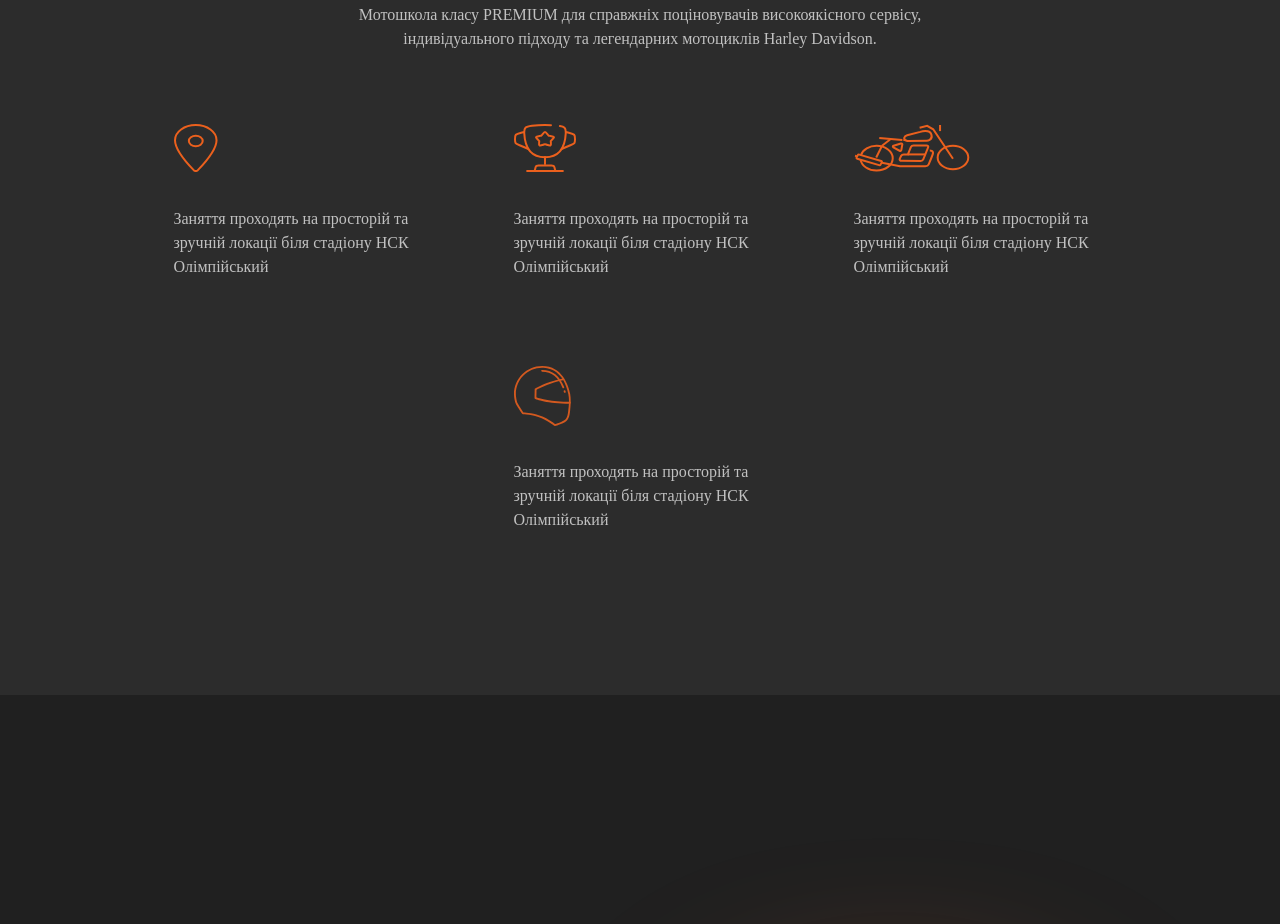
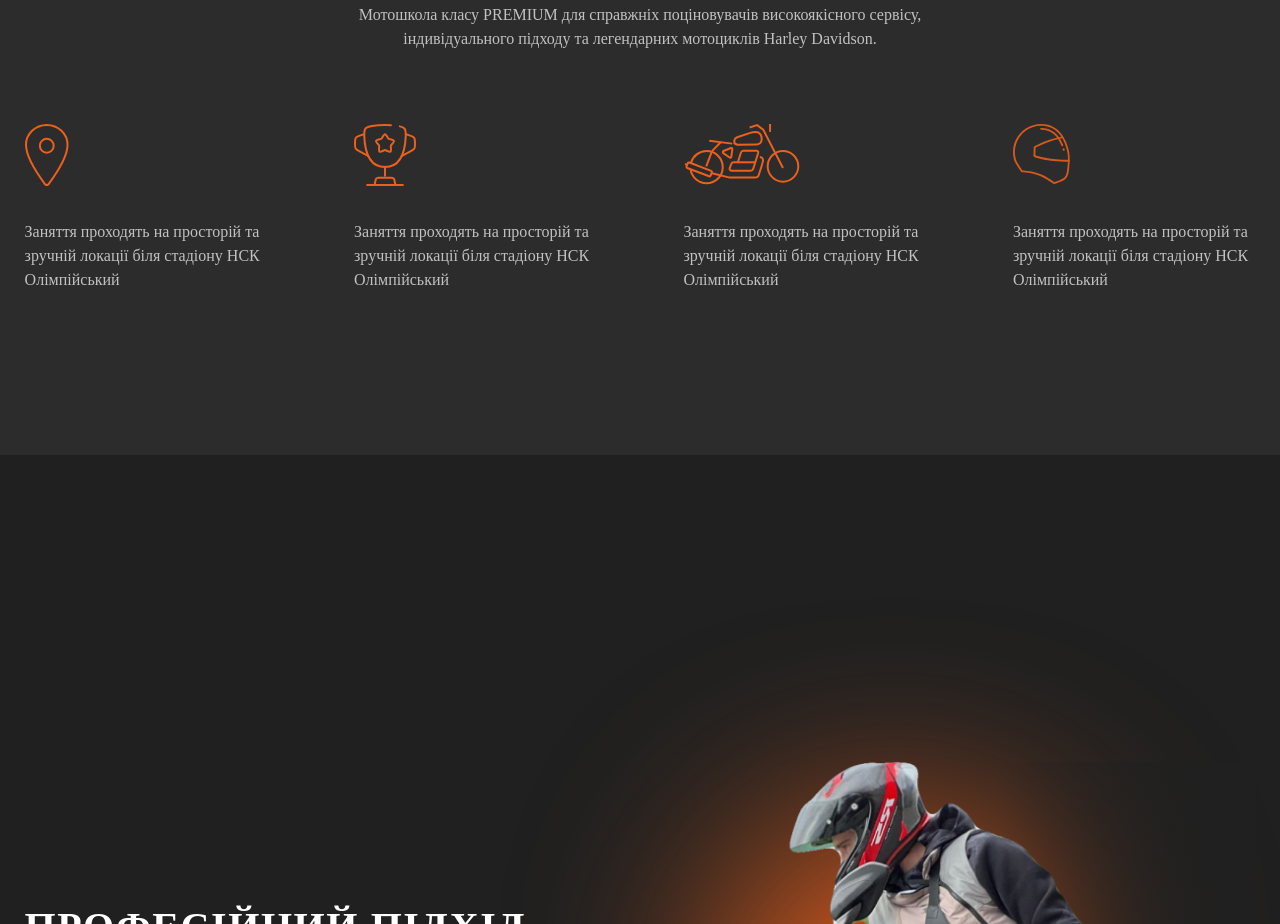
Before and after one commit to bambuuk/rsmoto-school, a React (Create React App) app: page / in a window 1280 px wide. Shown: the part 1340-2264 px from the top of the page. Built offline with nearby package versions, Linux system fonts and the light colour scheme.

Commit message:
change image in AboutStuding component

```diff
--- a/src/components/AboutStudying.js
+++ b/src/components/AboutStudying.js
@@ -3,7 +3,12 @@ function AboutStudying() {
     <section className="bg-[#2C2C2C]">
       <div className="px-[15px] mx-0 sm:mx-[9.6px] pt-[73px] pb-[163px]">
         <div className="flex flex-col items-center">
-          <div data-aos="fade-down" data-aos-delay="100" data-aos-once="true" className="flex flex-col items-center">
+          <div
+            data-aos="fade-down"
+            data-aos-delay="100"
+            data-aos-once="true"
+            className="flex flex-col items-center"
+          >
             <h2 className="text-[#fff] text-base sm:text-[36px] md:text-[40px] font-bold leading-normal tracking-[1.6px] uppercase max-w-[816px] text-center">
               НОВИЙ РІВЕНЬ навчання, сервісу та результатів.
             </h2>
@@ -14,30 +19,35 @@ function AboutStudying() {
               Davidson.
             </div>
           </div>
-          <div className="flex justify-center gap-[87px] mt-[73px] flex-wrap">
-            <div data-aos="fade-down" data-aos-delay="100" data-aos-once="true" className="max-w-[253px] flex flex-col">
+          <div className="grid grid-cols-1 sm:grid-cols-2 xl:grid-cols-4 justify-center gap-[87px] mt-[73px] flex-wrap">
+            <div
+              data-aos="fade-down"
+              data-aos-delay="100"
+              data-aos-once="true"
+              className="max-w-[253px] flex flex-col"
+            >
               <div className="flex flex-auto justify-center md:justify-start">
                 <svg
                   width="44"
-                  height="49"
-                  viewBox="0 0 44 49"
+                  height="62"
+                  viewBox="0 0 44 62"
                   fill="none"
                   xmlns="http://www.w3.org/2000/svg"
                 >
                   <path
-                    d="M21.7703 1C10.3033 1 1 7.80106 1 16.1775C1 25.8157 14.8468 41.0896 19.9312 46.3652C20.1423 46.5879 20.4189 46.7691 20.7385 46.894C21.0581 47.019 21.4116 47.0841 21.7703 47.0841C22.1289 47.0841 22.4824 47.019 22.802 46.894C23.1216 46.7691 23.3982 46.5879 23.6093 46.3652C28.6937 41.0918 42.5405 25.8235 42.5405 16.1775C42.5405 7.80106 33.2372 1 21.7703 1Z"
+                    d="M21.7703 1C10.3033 1 1 9.85477 1 20.7606C1 33.3093 14.8468 53.1954 19.9312 60.064C20.1423 60.3539 20.4189 60.5899 20.7385 60.7525C21.0581 60.9152 21.4116 61 21.7703 61C22.1289 61 22.4824 60.9152 22.802 60.7525C23.1216 60.5899 23.3982 60.3539 23.6093 60.064C28.6937 53.1983 42.5405 33.3194 42.5405 20.7606C42.5405 9.85477 33.2372 1 21.7703 1Z"
                     stroke="#EB601D"
-                    strokeWidth="2"
-                    strokeLinecap="round"
-                    strokeLinejoin="round"
-                  />
+                    stroke-width="2"
+                    stroke-linecap="round"
+                    stroke-linejoin="round"
+                  ></path>
                   <path
-                    d="M21.7701 22.2706C25.5938 22.2706 28.6935 19.8898 28.6935 16.9529C28.6935 14.0161 25.5938 11.6353 21.7701 11.6353C17.9464 11.6353 14.8467 14.0161 14.8467 16.9529C14.8467 19.8898 17.9464 22.2706 21.7701 22.2706Z"
+                    d="M21.7701 28.6937C25.5938 28.6937 28.6935 25.594 28.6935 21.7703C28.6935 17.9466 25.5938 14.8469 21.7701 14.8469C17.9464 14.8469 14.8467 17.9466 14.8467 21.7703C14.8467 25.594 17.9464 28.6937 21.7701 28.6937Z"
                     stroke="#EB601D"
-                    strokeWidth="2"
-                    strokeLinecap="round"
-                    strokeLinejoin="round"
-                  />
+                    stroke-width="2"
+                    stroke-linecap="round"
+                    stroke-linejoin="round"
+                  ></path>
                 </svg>
               </div>
               <p className="mt-[33.92px] text-[#C1C1C1] text-base font-normal text-center md:text-left">
@@ -46,39 +56,44 @@ function AboutStudying() {
               </p>
             </div>
 
-            <div data-aos="fade-down" data-aos-delay="300" data-aos-once="true" className="max-w-[253px] flex flex-col">
-              <div className="flex flex-auto justify-center md:justify-start">
+            <div
+              data-aos="fade-down"
+              data-aos-delay="300"
+              data-aos-once="true"
+              className="max-w-[253px] flex flex-col"
+            >
+              <div className="flex flex-auto justify-center md:justify-start w-[62px] max-h-[62px]">
                 <svg
                   width="62"
-                  height="49"
-                  viewBox="0 0 62 49"
+                  height="62"
+                  viewBox="0 0 62 62"
                   fill="none"
                   xmlns="http://www.w3.org/2000/svg"
                 >
                   <path
-                    d="M31 32.9767V40.0304"
+                    d="M31 42.6327V51.8164"
                     stroke="#EB601D"
-                    strokeWidth="2"
-                    strokeLinecap="round"
-                  />
+                    stroke-width="2"
+                    stroke-linecap="round"
+                  ></path>
                   <path
-                    d="M41.4081 47.0841H20.5918L21.6029 43.2559C21.7376 42.7444 22.1015 42.2841 22.6328 41.9533C23.1641 41.6224 23.8299 41.4415 24.5172 41.4412H37.4828C38.17 41.4415 38.8358 41.6224 39.3671 41.9533C39.8984 42.2841 40.2623 42.7444 40.397 43.2559L41.4081 47.0841Z"
+                    d="M41.4081 61H20.5918L21.6029 56.0159C21.7376 55.3499 22.1015 54.7506 22.6328 54.3198C23.1641 53.8891 23.8299 53.6535 24.5172 53.6531H37.4828C38.17 53.6535 38.8358 53.8891 39.3671 54.3198C39.8984 54.7506 40.2623 55.3499 40.397 56.0159L41.4081 61Z"
                     stroke="#EB601D"
-                    strokeWidth="2"
-                    strokeLinecap="round"
-                    strokeLinejoin="round"
-                  />
+                    stroke-width="2"
+                    stroke-linecap="round"
+                    stroke-linejoin="round"
+                  ></path>
                   <path
-                    d="M52 8.05371L54.847 8.76698C57.817 9.51185 59.302 9.88428 60.151 10.7714C61 11.6584 61 12.8367 61 15.1909V15.3557C61 17.2969 61 18.2697 60.379 19.0642C59.758 19.8588 58.627 20.3305 56.371 21.2763L47.5 24.9826M10 8.05371L7.153 8.76698C4.183 9.51185 2.698 9.88428 1.849 10.7714C1 11.6584 1 12.8389 1 15.1909V15.3557C1 17.2969 1 18.2697 1.621 19.0642C2.242 19.8588 3.373 20.3305 5.629 21.2763L14.5 24.9826M28.438 10.3628C29.578 8.82115 30.148 8.05371 31 8.05371C31.852 8.05371 32.422 8.82115 33.562 10.3628L33.856 10.7601C34.18 11.198 34.342 11.4147 34.594 11.5591C34.849 11.7036 35.164 11.7577 35.794 11.8638L36.364 11.9631C38.578 12.3401 39.685 12.5274 39.949 13.164C40.213 13.8027 39.457 14.4664 37.948 15.7936L37.558 16.1367C37.129 16.5136 36.913 16.701 36.817 16.9357C36.721 17.1705 36.754 17.421 36.817 17.9244L36.877 18.3826C37.105 20.1545 37.219 21.0415 36.532 21.4343C35.842 21.827 34.804 21.4681 32.731 20.7503L32.197 20.5653C31.606 20.3621 31.312 20.2605 31 20.2605C30.688 20.2605 30.394 20.3621 29.803 20.5653L29.269 20.7503C27.196 21.4704 26.158 21.827 25.468 21.4343C24.778 21.0415 24.895 20.1545 25.123 18.3826L25.183 17.9244C25.246 17.421 25.279 17.1705 25.183 16.9357C25.087 16.7032 24.871 16.5136 24.442 16.1367L24.052 15.7936C22.543 14.4664 21.787 13.8027 22.051 13.164C22.315 12.5274 23.422 12.3401 25.636 11.9631L26.206 11.8638C26.836 11.7577 27.151 11.7058 27.406 11.5591C27.658 11.4147 27.82 11.198 28.144 10.7601L28.438 10.3628Z"
+                    d="M52 10.1837L54.847 11.1123C57.817 12.0821 59.302 12.567 60.151 13.7219C61 14.8769 61 16.4109 61 19.4761V19.6906C61 22.2179 61 23.4846 60.379 24.519C59.758 25.5535 58.627 26.1677 56.371 27.399L47.5 32.2245M10 10.1837L7.153 11.1123C4.183 12.0821 2.698 12.567 1.849 13.7219C1 14.8769 1 16.4139 1 19.4761V19.6906C1 22.2179 1 23.4846 1.621 24.519C2.242 25.5535 3.373 26.1677 5.629 27.399L14.5 32.2245M28.438 13.19C29.578 11.1828 30.148 10.1837 31 10.1837C31.852 10.1837 32.422 11.1828 33.562 13.19L33.856 13.7072C34.18 14.2774 34.342 14.5595 34.594 14.7476C34.849 14.9357 35.164 15.0062 35.794 15.1443L36.364 15.2736C38.578 15.7644 39.685 16.0083 39.949 16.837C40.213 17.6687 39.457 18.5327 37.948 20.2607L37.558 20.7074C37.129 21.1982 36.913 21.4421 36.817 21.7477C36.721 22.0534 36.754 22.3796 36.817 23.0349L36.877 23.6315C37.105 25.9384 37.219 27.0934 36.532 27.6047C35.842 28.1161 34.804 27.6488 32.731 26.7143L32.197 26.4733C31.606 26.2088 31.312 26.0766 31 26.0766C30.688 26.0766 30.394 26.2088 29.803 26.4733L29.269 26.7143C27.196 27.6517 26.158 28.1161 25.468 27.6047C24.778 27.0934 24.895 25.9384 25.123 23.6315L25.183 23.0349C25.246 22.3796 25.279 22.0534 25.183 21.7477C25.087 21.445 24.871 21.1982 24.442 20.7074L24.052 20.2607C22.543 18.5327 21.787 17.6687 22.051 16.837C22.315 16.0083 23.422 15.7644 25.636 15.2736L26.206 15.1443C26.836 15.0062 27.151 14.9386 27.406 14.7476C27.658 14.5595 27.82 14.2774 28.144 13.7072L28.438 13.19Z"
                     stroke="#EB601D"
-                    strokeWidth="2"
-                  />
+                    stroke-width="2"
+                  ></path>
                   <path
-                    d="M48.8751 47.0841H13.126M45.896 2.05126C48.1035 2.37615 49.4143 2.7356 50.5433 3.81395C51.9644 5.1642 51.8899 6.62274 51.738 9.53983C51.2017 20.0307 48.1631 33.259 31.0035 33.259C13.844 33.259 10.8024 20.033 10.2602 9.53983C10.1112 6.62274 10.0367 5.16189 11.4518 3.81395C12.8698 2.4637 14.5649 2.2425 17.9581 1.8001C22.2693 1.2536 26.6319 0.986155 31.0005 1.00055C33.1395 1.00055 35.1296 1.05816 36.9587 1.15724"
+                    d="M48.8751 61H13.126M45.896 2.3687C48.1035 2.7917 49.4143 3.25969 50.5433 4.66367C51.9644 6.42165 51.8899 8.32063 51.738 12.1186C51.2017 25.7774 48.1631 43.0002 31.0035 43.0002C13.844 43.0002 10.8024 25.7804 10.2602 12.1186C10.1112 8.32063 10.0367 6.41865 11.4518 4.66367C12.8698 2.9057 14.5649 2.6177 17.9581 2.04171C22.2693 1.33018 26.6319 0.981974 31.0005 1.00072C33.1395 1.00072 35.1296 1.07572 36.9587 1.20472"
                     stroke="#EB601D"
-                    strokeWidth="2"
-                    strokeLinecap="round"
-                  />
+                    stroke-width="2"
+                    stroke-linecap="round"
+                  ></path>
                 </svg>
               </div>
               <p className="mt-[33.92px] text-[#C1C1C1] text-base font-normal text-center md:text-left">
@@ -87,99 +102,104 @@ function AboutStudying() {
               </p>
             </div>
 
-            <div data-aos="fade-down" data-aos-delay="500" data-aos-once="true" className="max-w-[253px] flex flex-col">
+            <div
+              data-aos="fade-down"
+              data-aos-delay="500"
+              data-aos-once="true"
+              className="max-w-[253px] flex flex-col"
+            >
               <div className="flex flex-auto justify-center md:justify-start">
                 <svg
                   width="116"
-                  height="48"
-                  viewBox="0 0 116 48"
+                  height="61"
+                  viewBox="0 0 116 61"
                   fill="none"
                   xmlns="http://www.w3.org/2000/svg"
                 >
                   <path
-                    d="M7.03974 30.8245C8.94222 25.617 15.1838 21.7981 22.5866 21.7981C31.5019 21.7981 38.7307 27.3367 38.7307 34.1675C38.7307 40.9983 31.5019 46.5369 22.5866 46.5369C14.4396 46.5369 7.69991 41.9133 6.59863 35.9034"
+                    d="M7.03974 38.8305C8.94222 32.0504 15.1838 27.0784 22.5866 27.0784C31.5019 27.0784 38.7307 34.2895 38.7307 43.1829C38.7307 52.0764 31.5019 59.2875 22.5866 59.2875C14.4396 59.2875 7.69991 53.2678 6.59863 45.443"
                     stroke="#EB601D"
-                    strokeWidth="2"
-                    strokeMiterlimit="10"
-                  />
+                    stroke-width="2"
+                    stroke-miterlimit="10"
+                  ></path>
                   <path
-                    d="M98.9711 45.2678C107.43 45.2678 114.287 40.0139 114.287 33.5329C114.287 27.052 107.43 21.7981 98.9711 21.7981C90.5124 21.7981 83.6553 27.052 83.6553 33.5329C83.6553 40.0139 90.5124 45.2678 98.9711 45.2678Z"
+                    d="M98.9711 57.6351C107.43 57.6351 114.287 50.7948 114.287 42.3568C114.287 33.9187 107.43 27.0784 98.9711 27.0784C90.5124 27.0784 83.6553 33.9187 83.6553 42.3568C83.6553 50.7948 90.5124 57.6351 98.9711 57.6351Z"
                     stroke="#EB601D"
-                    strokeWidth="2"
-                    strokeMiterlimit="10"
-                  />
+                    stroke-width="2"
+                    stroke-miterlimit="10"
+                  ></path>
                   <path
-                    d="M25.2549 13.9326L48.1686 16.0685"
+                    d="M25.2549 16.8379L48.1686 19.6188"
                     stroke="#EB601D"
-                    strokeWidth="2"
-                    strokeMiterlimit="10"
-                  />
+                    stroke-width="2"
+                    stroke-miterlimit="10"
+                  ></path>
                   <path
-                    d="M28.042 21.7981L36.7112 15.0018"
+                    d="M28.042 27.0785L36.7112 18.23"
                     stroke="#EB601D"
-                    strokeWidth="2"
-                    strokeMiterlimit="10"
-                  />
+                    stroke-width="2"
+                    stroke-miterlimit="10"
+                  ></path>
                   <path
-                    d="M22.2236 33.5329L28.0421 21.7981"
+                    d="M22.2236 42.3568L28.0421 27.0784"
                     stroke="#EB601D"
-                    strokeWidth="2"
-                    strokeMiterlimit="10"
-                  />
+                    stroke-width="2"
+                    stroke-miterlimit="10"
+                  ></path>
                   <path
-                    d="M98.9713 34.7399L79.2054 5.29477L73.1438 1.85754L65.627 3.71525"
+                    d="M98.9713 43.9283L79.2054 5.59161L73.1438 1.11646L65.627 3.53513"
                     stroke="#EB601D"
-                    strokeWidth="2"
-                    strokeMiterlimit="10"
-                  />
+                    stroke-width="2"
+                    stroke-miterlimit="10"
+                  ></path>
                   <path
-                    d="M75.8108 26.3802C75.8108 26.3802 79.9339 26.3802 78.8416 29.9094C78.0644 32.427 75.8679 37.5886 74.6706 40.343C74.1964 41.4351 72.8641 42.1708 71.3607 42.1708H46.5355C45.9294 42.1708 45.3232 42.1156 44.7351 42.0029L27.9219 38.8255"
+                    d="M75.8108 33.0443C75.8108 33.0443 79.9339 33.0443 78.8416 37.6392C78.0644 40.917 75.8679 47.6372 74.6706 51.2233C74.1964 52.6452 72.8641 53.6031 71.3607 53.6031H46.5355C45.9294 53.6031 45.3232 53.5312 44.7351 53.3846L27.9219 49.2477"
                     stroke="#EB601D"
-                    strokeWidth="2"
-                    strokeMiterlimit="10"
-                  />
+                    stroke-width="2"
+                    stroke-miterlimit="10"
+                  ></path>
                   <path
-                    d="M39.5594 21.7613L46.8842 19.446C47.5954 19.2299 48.3636 19.6323 48.3636 20.2186L47.3193 26.0722C47.3193 26.7435 46.3321 27.1367 45.6179 26.7504L39.3133 23.3615C38.5361 22.943 38.6772 22.0303 39.5594 21.7636V21.7613Z"
+                    d="M39.5594 27.0305L46.8842 24.0162C47.5954 23.7348 48.3636 24.2586 48.3636 25.022L47.3193 32.6432C47.3193 33.5173 46.3321 34.0291 45.6179 33.5262L39.3133 29.114C38.5361 28.5692 38.6772 27.3808 39.5594 27.0335V27.0305Z"
                     stroke="#EB601D"
-                    strokeWidth="2"
-                    strokeMiterlimit="10"
-                  />
+                    stroke-width="2"
+                    stroke-miterlimit="10"
+                  ></path>
                   <path
-                    d="M69.2396 35.4252L71.1211 30.7694L74.2029 23.1454C74.524 22.3384 73.7378 21.5222 72.6365 21.5222H59.4362C58.3079 21.5222 57.3117 22.0832 56.9756 22.9086L53.8698 30.4176L49.8038 30.3808C48.6365 30.3693 47.5892 30.9234 47.1871 31.7649L45.7108 34.8504C45.2487 35.816 46.1789 36.8414 47.5232 36.846L66.62 36.9058C67.8233 36.9104 68.8856 36.3103 69.2366 35.4298L69.2396 35.4252Z"
+                    d="M69.2396 44.8204L71.1211 38.7587L74.2029 28.8326C74.524 27.7819 73.7378 26.7192 72.6365 26.7192H59.4362C58.3079 26.7192 57.3117 27.4496 56.9756 28.5243L53.8698 38.3008L49.8038 38.2529C48.6365 38.2379 47.5892 38.9593 47.1871 40.0549L45.7108 44.0721C45.2487 45.3293 46.1789 46.6644 47.5232 46.6703L66.62 46.7482C67.8233 46.7542 68.8856 45.9729 69.2366 44.8264L69.2396 44.8204Z"
                     stroke="#EB601D"
-                    strokeWidth="2"
-                    strokeMiterlimit="10"
-                  />
+                    stroke-width="2"
+                    stroke-miterlimit="10"
+                  ></path>
                   <path
-                    d="M53.8701 30.4153H71.1214"
+                    d="M53.8701 38.2977H71.1214"
                     stroke="#EB601D"
-                    strokeWidth="2"
-                    strokeMiterlimit="10"
-                  />
+                    stroke-width="2"
+                    stroke-miterlimit="10"
+                  ></path>
                   <path
-                    d="M52.6692 16.7491C53.1433 16.9285 53.6715 17.0113 54.1996 17.0044L72.7773 16.6825C72.7773 16.6825 78.9768 16.6825 77.4554 10.7645C75.934 4.84647 66.2506 7.84685 66.2506 7.84685L53.1253 11.199C51.67 11.5715 50.5387 12.4957 50.2596 13.6499C50.0106 14.6753 50.3766 15.8801 52.6722 16.7491H52.6692Z"
+                    d="M52.6692 20.5049C53.1433 20.7384 53.6715 20.8462 54.1996 20.8372L72.7773 20.4181C72.7773 20.4181 78.9768 20.4181 77.4554 12.713C75.934 5.008 66.2506 8.91441 66.2506 8.91441L53.1253 13.2788C51.67 13.7637 50.5387 14.9671 50.2596 16.4698C50.0106 17.8048 50.3766 19.3734 52.6722 20.5049H52.6692Z"
                     stroke="#EB601D"
-                    strokeWidth="2"
-                    strokeMiterlimit="10"
-                  />
+                    stroke-width="2"
+                    stroke-miterlimit="10"
+                  ></path>
                   <path
-                    d="M3.79961 31.1086L2.56403 33.5995C2.33558 34.06 2.63765 34.5752 3.23873 34.7503L25.1093 41.119C25.7103 41.294 26.3828 41.0626 26.6112 40.6021L27.8468 38.1112C28.0753 37.6506 27.7732 37.1354 27.1721 36.9604L5.30159 30.5917C4.70051 30.4166 4.02806 30.6481 3.79961 31.1086Z"
+                    d="M3.79961 39.2003L2.56403 42.4434C2.33558 43.043 2.63765 43.7138 3.23873 43.9417L25.1092 52.2336C25.7103 52.4614 26.3828 52.1601 26.6112 51.5605L27.8468 48.3175C28.0753 47.7179 27.7732 47.0471 27.1721 46.8192L5.30159 38.5273C4.70051 38.2994 4.02806 38.6007 3.79961 39.2003Z"
                     stroke="#EB601D"
-                    strokeWidth="2"
-                    strokeMiterlimit="10"
-                  />
+                    stroke-width="2"
+                    stroke-miterlimit="10"
+                  ></path>
                   <path
-                    d="M1 31.7327L3.18155 32.3521"
+                    d="M1 40.0129L3.18155 40.8182"
                     stroke="#EB601D"
-                    strokeWidth="2"
-                    strokeMiterlimit="10"
-                  />
+                    stroke-width="2"
+                    stroke-miterlimit="10"
+                  ></path>
                   <path
-                    d="M86.0469 1V7.08584"
+                    d="M86.0469 0V7.92357"
                     stroke="#EB601D"
-                    strokeWidth="2"
-                    strokeMiterlimit="10"
-                  />
+                    stroke-width="2"
+                    stroke-miterlimit="10"
+                  ></path>
                 </svg>
               </div>
               <p className="mt-[33.92px] text-[#C1C1C1] text-base font-normal text-center md:text-left">
@@ -188,7 +208,12 @@ function AboutStudying() {
               </p>
             </div>
 
-            <div data-aos="fade-down" data-aos-delay="700" data-aos-once="true" className="max-w-[253px] flex flex-col">
+            <div
+              data-aos="fade-down"
+              data-aos-delay="700"
+              data-aos-once="true"
+              className="max-w-[253px] flex flex-col"
+            >
               <div className="flex flex-auto justify-center md:justify-start">
                 <svg
                   width="57"
@@ -197,27 +222,27 @@ function AboutStudying() {
                   fill="none"
                   xmlns="http://www.w3.org/2000/svg"
                 >
-                  <g clipPath="url(#clip0_308_5771)">
+                  <g clip-path="url(#clip0_308_5771)">
                     <path
                       d="M41.0211 60C40.8082 60 40.5994 59.9262 40.4349 59.7934C40.2009 59.6058 34.6615 55.209 27.6735 52.1422C19.0366 48.3503 8.98905 48.2449 8.88995 48.2449C8.58209 48.2449 8.29321 48.0889 8.1203 47.8318C5.27999 43.6205 1.77968 38.1149 1.26306 36.4561C1.13444 36.024 0 32.0719 0 28.0988C0 12.6066 12.6117 0 28.1121 0C48.3823 0 54.5121 19.5222 56.2053 27.9175C57.4536 34.0996 56.5785 41.1312 56.0008 45.7809C55.5052 49.771 54.9443 51.6532 53.6876 53.5333C51.0455 57.4917 42.2378 59.7323 41.2404 59.9747C41.1666 59.9916 41.0928 60.0021 41.019 60.0021L41.0211 60ZM28.1121 1.87381C13.6449 1.87381 1.87456 13.6394 1.87456 28.1009C1.87456 31.8675 3.00689 35.7395 3.05328 35.9039C3.51929 37.3772 7.18618 43.0682 9.28215 46.2025C9.35806 46.3163 9.48247 46.3859 9.61742 46.3901C12.0634 46.4744 20.6476 47.014 28.4263 50.4286C34.419 53.0591 39.2667 56.5432 41.0717 57.9175C41.1455 57.9744 41.2362 58.0039 41.3269 58.0039C41.3627 58.0039 41.4007 57.9997 41.4365 57.9892C42.3517 57.7405 44.7386 57.0491 47.1572 55.9615C49.6749 54.8317 51.347 53.6661 52.1293 52.4942C53.2111 50.8733 53.6813 49.2503 54.141 45.5512C54.704 41.0174 55.5558 34.1692 54.3687 28.2864C49.7318 5.30528 35.9288 1.87381 28.1121 1.87381Z"
                       fill="#D3591F"
-                    />
+                    ></path>
                     <path
                       d="M49.3204 22.2539C48.9345 22.2539 48.5823 22.0115 48.4453 21.6511C44.4368 11.1101 37.5943 5.76477 28.114 5.76477C27.5974 5.76477 27.1777 5.34533 27.1777 4.82892C27.1777 4.31251 27.5974 3.89307 28.114 3.89307C38.307 3.89307 45.9445 9.80327 50.1976 20.9871C50.381 21.4698 50.1385 22.0115 49.6556 22.1949C49.5481 22.2349 49.4363 22.256 49.3225 22.256L49.3204 22.2539Z"
                       fill="#D3591F"
-                    />
+                    ></path>
                     <path
                       d="M50.7927 26.8742C50.3668 26.8742 49.9957 26.5854 49.8881 26.1744C49.8164 25.8983 49.7405 25.6201 49.6604 25.3376C49.5929 25.0973 49.6224 24.8444 49.7447 24.6252C49.867 24.406 50.0673 24.25 50.3077 24.1826C50.3921 24.1594 50.4785 24.1467 50.5629 24.1467C50.9783 24.1467 51.3494 24.4292 51.4633 24.8318C51.5455 25.1247 51.6235 25.4135 51.6994 25.7002C51.8302 26.1997 51.5307 26.7119 51.031 26.8426C50.953 26.8615 50.8728 26.8721 50.7927 26.8721V26.8742Z"
                       fill="#D3591F"
-                    />
+                    ></path>
                     <path
                       d="M55.8759 37.6892C33.244 37.6892 21.5939 33.1153 21.1089 32.9214C20.7505 32.778 20.5143 32.4218 20.5206 32.034L20.683 23.2846C20.6893 22.979 20.8433 22.6965 21.0963 22.5258C21.2629 22.4141 25.2967 19.7351 35.844 15.9875C40.2299 14.4319 45.2358 13.2305 48.6623 12.497C48.7319 12.4822 48.7994 12.4738 48.8647 12.4738C49.2991 12.4738 49.6829 12.7858 49.7756 13.2158C49.8284 13.4603 49.782 13.7111 49.6449 13.9219C49.51 14.1326 49.2991 14.276 49.0545 14.3287C46.2901 14.9209 40.9806 16.1519 36.4702 17.7538C28.4174 20.6141 24.1939 22.8715 22.7516 23.7083C22.625 23.782 22.5449 23.9169 22.5407 24.0645L22.41 31.0918C22.4057 31.2752 22.5238 31.4417 22.6988 31.4986C25.731 32.5104 37.0817 35.8153 55.8738 35.8153C56.3904 35.8153 56.81 36.2348 56.81 36.7512C56.81 37.2676 56.3904 37.6871 55.8738 37.6871L55.8759 37.6892Z"
                       fill="#D3591F"
-                    />
+                    ></path>
                   </g>
                   <defs>
                     <clipPath id="clip0_308_5771">
-                      <rect width="56.8421" height="60" fill="white" />
+                      <rect width="56.8421" height="60" fill="white"></rect>
                     </clipPath>
                   </defs>
                 </svg>
```
